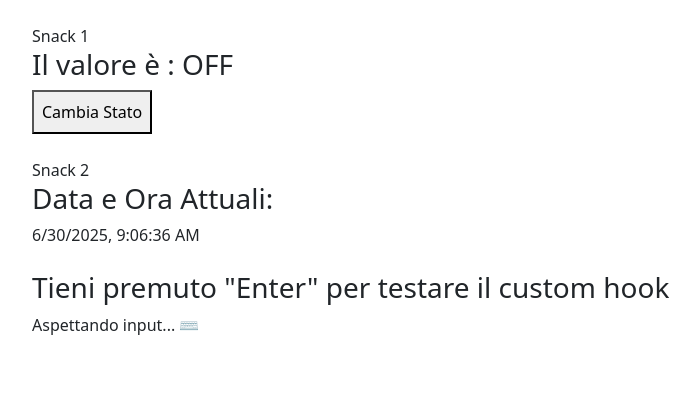
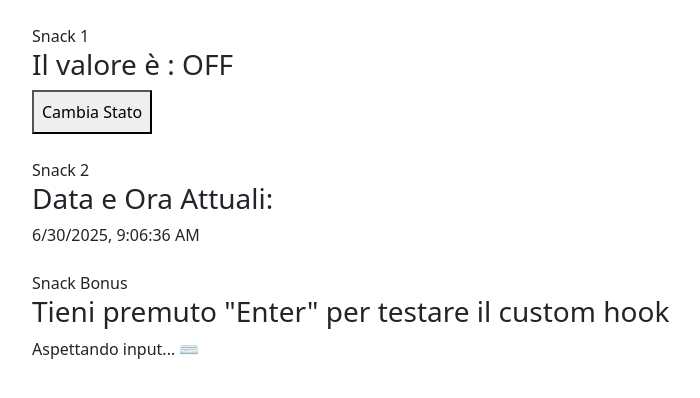
Before and after one commit to mattiacoli/-ex-react-snack-customhooks-, a React (Vite) app: page / in a window 1280 px wide. Shown: the top 398 px of the page, without its empty margins (50-750 px from the left). Built offline with nearby package versions, Linux system fonts and the light colour scheme.

Commit message:
Add label for Snack Bonus section in App component

```diff
--- a/src/App.jsx
+++ b/src/App.jsx
@@ -32,6 +32,7 @@ function App() {
 
       {/* Snack Bonus - useKeyPress() */}
       <div className="container my-4">
+        <label>Snack Bonus</label>
         <h3>Tieni premuto "Enter" per testare il custom hook</h3>
         <p>{isPressed ? "Enter premuto! ✅" : "Aspettando input... ⌨️"}</p>
       </div>
```
